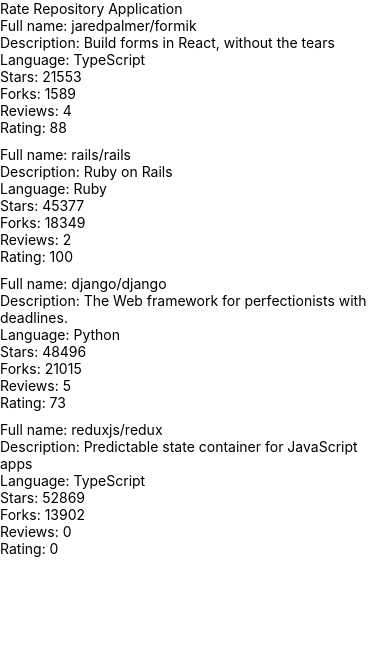
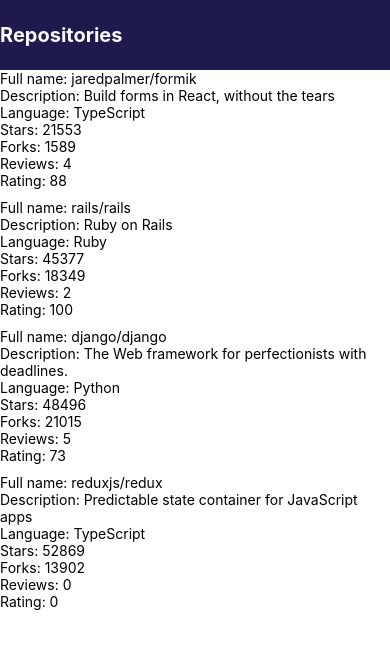
Before and after one commit to gerardoRmrz/rate-repository-app, a React Native app: screen / in a window 390 px wide. Shown: the top 648 px of the page. Built offline with nearby package versions, Linux system fonts and the light colour scheme.

Commit message:
The app bar has been added

```diff
--- /dev/null
+++ b/src/components/AppBar.jsx
@@ -0,0 +1,29 @@
+import { View, Text, StyleSheet, Pressable } from "react-native";
+import Constants from "expo-constants";
+
+const styles = StyleSheet.create({
+  container: {
+    paddingTop: Constants.statusBarHeight,
+    backgroundColor: "#1E1A4D",
+    height: 70,
+    justifyContent: "center",
+  },
+  text: {
+    color: "#F8FAFC",
+    fontSize: 20,
+    fontWeight: "bold",
+  },
+  // ...
+});
+
+const AppBar = () => {
+  return (
+    <View style={styles.container}>
+      <Pressable>
+        <Text style={styles.text}>Repositories</Text>
+      </Pressable>
+    </View>
+  );
+};
+
+export default AppBar;
--- a/src/components/Main.jsx
+++ b/src/components/Main.jsx
@@ -1,10 +1,10 @@
 import Constants from "expo-constants";
-import { Text, StyleSheet, View } from "react-native";
+import { StyleSheet, View } from "react-native";
+import AppBar from "./AppBar";
 import RepositoryList from "./RepositoryList";
 
 const styles = StyleSheet.create({
   container: {
-    marginTop: Constants.statusBarHeight,
     flex: 1,
   },
 });
@@ -12,7 +12,7 @@
 const Main = () => {
   return (
     <View style={styles.container}>
-      <Text>Rate Repository Application</Text>
+      <AppBar />
       <RepositoryList />
     </View>
   );
```
Also changed, not shown: src/theme.js (added, +20 -0 lines).
